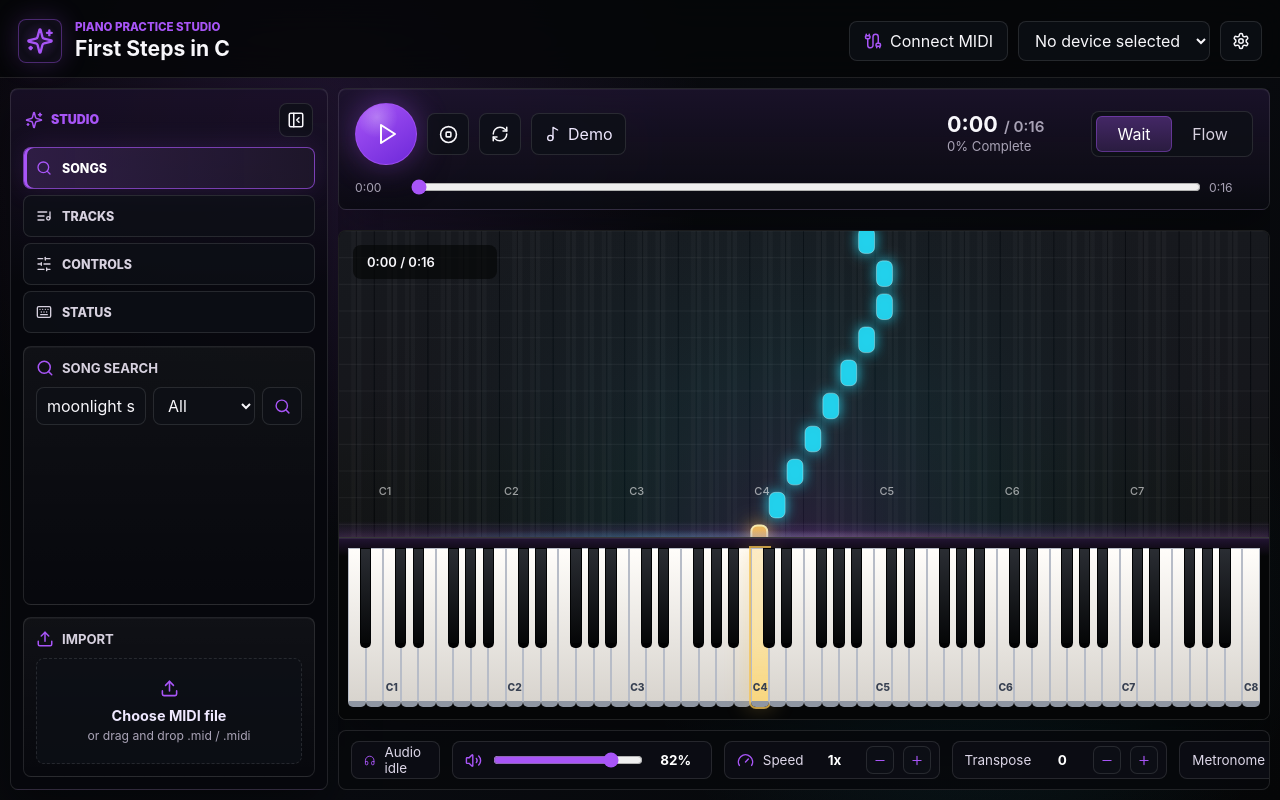
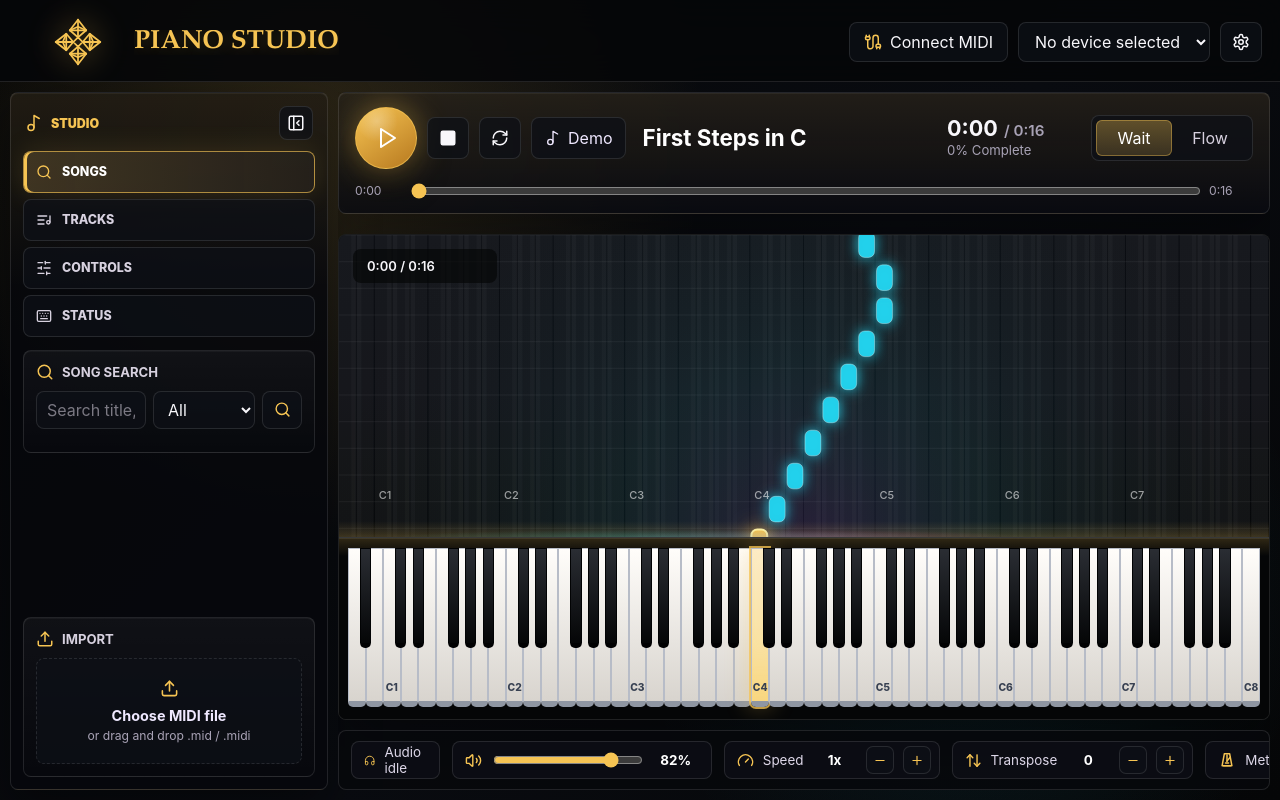
Before and after one commit to bogdan-5/pianostudio, a React (Vite) app: page / in a window 1280 px wide. Built offline with nearby package versions, Linux system fonts and the light colour scheme.

Commit message:
ui details

```diff
--- a/index.html
+++ b/index.html
@@ -1,13 +1,16 @@
 <!doctype html>
 <html lang="en">
+
 <head>
   <meta charset="UTF-8" />
   <meta name="viewport" content="width=device-width, initial-scale=1.0" />
   <meta name="theme-color" content="#111827" />
-    <title>Piano Practice Studio</title>
+  <title>Piano Studio</title>
 </head>
+
 <body>
   <div id="root"></div>
   <script type="module" src="/src/main.tsx"></script>
 </body>
+
 </html>
--- a/src/App.tsx
+++ b/src/App.tsx
@@ -1,9 +1,9 @@
 import {
+  ArrowUpDown,
   Cable,
   ChevronDown,
   ChevronLeft,
   ChevronRight,
-  CircleStop,
   Gauge,
   Headphones,
   Keyboard,
@@ -21,7 +21,7 @@ import {
   Search,
   Settings,
   SlidersHorizontal,
-  Sparkles,
+  Square,
   Upload,
   Volume2,
   X
@@ -63,7 +63,8 @@ const EMPTY_STATS: PracticeStats = { correct: 0, wrong: 0, missed: 0, streak: 0
 type SidePanelTab = "songs" | "tracks" | "controls" | "stats";
 type AccentThemeId = "purple" | "teal" | "gold" | "blue" | "pink";
 
-const ACCENT_KEY = "piano-learning-accent-theme";
+const DEFAULT_ACCENT_THEME: AccentThemeId = "gold";
+const ACCENT_KEY = "piano-studio-accent-theme";
 const ACCENT_THEMES: Array<{
   id: AccentThemeId;
   label: string;
@@ -71,9 +72,9 @@ const ACCENT_THEMES: Array<{
   rgb: string;
   dark: string;
 }> = [
+    { id: "gold", label: "Yellow", color: "#f6c453", rgb: "246, 196, 83", dark: "#b7791f" },
     { id: "purple", label: "Purple", color: "#a855f7", rgb: "168, 85, 247", dark: "#6d28d9" },
     { id: "teal", label: "Teal", color: "#34d399", rgb: "52, 211, 153", dark: "#047857" },
-  { id: "gold", label: "Gold", color: "#f6c453", rgb: "246, 196, 83", dark: "#b7791f" },
     { id: "blue", label: "Blue", color: "#38bdf8", rgb: "56, 189, 248", dark: "#0369a1" },
     { id: "pink", label: "Pink", color: "#fb7185", rgb: "251, 113, 133", dark: "#be123c" }
   ];
@@ -82,7 +83,7 @@ export function App() {
   const starterSong = useMemo(() => createBuiltInLesson(), []);
   const [song, setSong] = useState<NormalizedSong>(starterSong);
   const [selectedTrackIds, setSelectedTrackIds] = useState<string[]>(starterSong.tracks.map((track) => track.id));
-  const [query, setQuery] = useState("moonlight sonata");
+  const [query, setQuery] = useState("");
   const [source, setSource] = useState("all");
   const [results, setResults] = useState<SongSearchResult[]>([]);
   const [searchError, setSearchError] = useState("");
@@ -754,16 +755,16 @@ export function App() {
     <div className="appShell" style={accentStyle}>
       <header className="topBar">
         <div className="brandLockup">
-          <div className="appMark" aria-hidden="true">
-            <Sparkles size={28} />
+          <div className="appMark">
+            <AppLogo />
           </div>
           <div className="brandText">
-            <p className="eyebrow">Piano Practice Studio</p>
-            <h1>{song.title}</h1>
+            <h1>PIANO STUDIO</h1>
           </div>
         </div>
         <div className="topActions">
           <button className="iconTextButton" onClick={midi.connect} disabled={midi.permissionState === "connecting"}>
+            {midi.permissionState === "ready" ? <span className="midiStatusDot" aria-hidden="true" /> : null}
             <Cable size={18} />
             {midi.permissionState === "ready" ? "MIDI Ready" : midi.permissionState === "unsupported" ? "No Web MIDI" : "Connect MIDI"}
           </button>
@@ -783,7 +784,14 @@ export function App() {
               <option value="">No device selected</option>
             )}
           </select>
-          <button className="settingsButton" aria-label="Settings" onClick={() => setActiveSidePanel("controls")}>
+          <button
+            className="settingsButton"
+            aria-label="Settings"
+            onClick={() => {
+              setSidePanelOpen(true);
+              setActiveSidePanel("controls");
+            }}
+          >
             <Settings size={18} />
           </button>
         </div>
@@ -794,7 +802,7 @@ export function App() {
           <aside className="sidePanel">
             <div className="sidePanelTop">
               <div className="sidePanelTitle">
-                <Sparkles size={18} />
+                <Music2 size={18} />
                 <span>Studio</span>
               </div>
               <button className="collapseButton" onClick={() => setSidePanelOpen(false)} aria-label="Hide side panel">
@@ -1031,7 +1039,7 @@ export function App() {
                   {isPlaying ? <Pause size={24} /> : <Play size={24} />}
                 </button>
                 <button className="roundButton" onClick={stopTransport} aria-label="Stop">
-                  <CircleStop size={19} />
+                  <Square size={18} fill="currentColor" />
                 </button>
                 <button className="roundButton" onClick={() => resetPractice()} aria-label="Restart">
                   <RefreshCw size={18} />
@@ -1045,6 +1053,10 @@ export function App() {
                   {isDemoPlaying ? <Pause size={16} /> : <Music2 size={16} />}
                   <span>{isDemoPlaying ? "Stop" : "Demo"}</span>
                 </button>
+              </div>
+
+              <div className="transportSong">
+                <strong>{song.title}</strong>
               </div>
 
               <div className="transportReadout">
@@ -1161,6 +1173,7 @@ export function App() {
               </button>
             </div>
             <div className="bottomStepper">
+              <ArrowUpDown size={17} />
               <span>Transpose</span>
               <strong>{transpose > 0 ? `+${transpose}` : transpose}</strong>
               <button onClick={() => setTranspose((value) => Math.max(-12, value - 1))} aria-label="Transpose down">
@@ -1171,6 +1184,7 @@ export function App() {
               </button>
             </div>
             <label className="bottomToggle">
+              <MetronomeIcon />
               <span>Metronome</span>
               <input type="checkbox" checked={metronome} onChange={(event) => setMetronome(event.target.checked)} />
             </label>
@@ -1178,6 +1192,44 @@ export function App() {
         </section>
       </main>
     </div>
+  );
+}
+
+function MetronomeIcon() {
+  return (
+    <svg className="metronomeIcon" viewBox="0 0 24 24" role="img" aria-label="Metronome" aria-hidden="true">
+      <path d="M8.5 3.5h7l3 16h-13l3-16Z" />
+      <path d="M12 5.3v8.2" />
+      <path d="M12 13.5l4.2-5.2" />
+      <path d="M7.4 19.5h9.2" />
+      <path d="M10 16h4" />
+    </svg>
+  );
+}
+
+function AppLogo() {
+  return (
+    <svg className="logo" viewBox="-128 -128 256 256" xmlns="http://www.w3.org/2000/svg" role="img" aria-label="Logo">
+      <g
+        fill="none"
+        stroke="currentColor"
+        strokeWidth="9"
+        strokeLinecap="round"
+        strokeLinejoin="round"
+        vectorEffect="non-scaling-stroke"
+      >
+        <path d="M 0 -24 L 24 0 L 0 24 L -24 0 Z" />
+        <g id="logo-arm">
+          <path d="M 0 -114 L 42 -60 L 0 -24 L -42 -60 Z" />
+          <path d="M 0 -114 L 0 -24" />
+          <path d="M -42 -60 L 42 -60" />
+          <path d="M -42 -60 L 0 -78 L 42 -60" />
+        </g>
+        <use href="#logo-arm" transform="rotate(90)" />
+        <use href="#logo-arm" transform="rotate(180)" />
+        <use href="#logo-arm" transform="rotate(270)" />
+      </g>
+    </svg>
   );
 }
 
@@ -1244,8 +1296,8 @@ function delay(ms: number): Promise<void> {
 function loadAccentTheme(): AccentThemeId {
   try {
     const stored = localStorage.getItem(ACCENT_KEY);
-    return ACCENT_THEMES.some((theme) => theme.id === stored) ? (stored as AccentThemeId) : "purple";
+    return ACCENT_THEMES.some((theme) => theme.id === stored) ? (stored as AccentThemeId) : DEFAULT_ACCENT_THEME;
   } catch {
-    return "purple";
+    return DEFAULT_ACCENT_THEME;
   }
 }
--- a/src/styles.css
+++ b/src/styles.css
@@ -7,9 +7,9 @@
   font-synthesis: none;
   text-rendering: optimizeLegibility;
   -webkit-font-smoothing: antialiased;
-  --accent: #a855f7;
-  --accent-rgb: 168, 85, 247;
-  --accent-dark: #6d28d9;
+  --accent: #f6c453;
+  --accent-rgb: 246, 196, 83;
+  --accent-dark: #b7791f;
   --surface: rgba(10, 12, 18, 0.86);
   --surface-strong: rgba(15, 17, 24, 0.96);
   --surface-soft: rgba(18, 20, 30, 0.7);
@@ -77,50 +77,47 @@ select:focus-visible {
 }
 
 .brandLockup {
+  padding-left: 2em;
   min-width: 0;
   display: flex;
   align-items: center;
-  gap: 13px;
+  gap: 12px;
 }
 
 .appMark {
-  width: 44px;
-  height: 44px;
-  border: 1px solid rgba(var(--accent-rgb), 0.42);
-  border-radius: 8px;
+  width: 56px;
+  height: 56px;
   display: grid;
   place-items: center;
   color: var(--accent);
-  background:
-    radial-gradient(circle, rgba(var(--accent-rgb), 0.24), transparent 64%),
-    rgba(11, 12, 17, 0.84);
-  box-shadow:
-    0 0 26px rgba(var(--accent-rgb), 0.22),
-    inset 0 0 20px rgba(var(--accent-rgb), 0.09);
+  filter: drop-shadow(0 0 16px rgba(var(--accent-rgb), 0.42));
+  flex: 0 0 auto;
+}
+
+.logo {
+  width: 50px;
+  height: 50px;
+  display: block;
 }
 
 .brandText {
   min-width: 0;
+  padding: 1em;
 }
 
 .topBar h1 {
-  margin: 3px 0 0;
-  font-size: clamp(1.05rem, 1.65vw, 1.45rem);
-  line-height: 1.18;
+  margin: 0;
+  color: var(--accent);
+  font-family: "Palatino Linotype", Palatino, Georgia, Cambria, "Times New Roman", serif;
+  font-size: clamp(1.55rem, 2.05vw, 2.2rem);
+  font-weight: 700;
+  line-height: 0.95;
   letter-spacing: 0;
-  max-width: min(56vw, 760px);
+  max-width: 340px;
   white-space: nowrap;
   overflow: hidden;
   text-overflow: ellipsis;
-}
-
-.eyebrow {
-  margin: 0;
-  color: var(--accent);
-  font-size: 0.72rem;
-  font-weight: 800;
-  text-transform: uppercase;
-  letter-spacing: 0;
+  text-shadow: 0 0 18px rgba(var(--accent-rgb), 0.28);
 }
 
 .topActions {
@@ -160,6 +157,7 @@ select:focus-visible {
 }
 
 .iconTextButton {
+  position: relative;
   padding: 0 14px;
   display: inline-flex;
   align-items: center;
@@ -169,6 +167,16 @@ select:focus-visible {
 
 .iconTextButton svg {
   color: var(--accent);
+}
+
+.midiStatusDot {
+  width: 8px;
+  height: 8px;
+  border-radius: 999px;
+  background: #2ee59d;
+  box-shadow:
+    0 0 0 3px rgba(46, 229, 157, 0.12),
+    0 0 14px rgba(46, 229, 157, 0.78);
 }
 
 .deviceSelect {
@@ -314,8 +322,8 @@ select:focus-visible {
 .songsPanelBody {
   min-height: 0;
   height: 100%;
-  display: grid;
-  grid-template-rows: minmax(0, 1fr) auto;
+  display: flex;
+  flex-direction: column;
   gap: 12px;
 }
 
@@ -331,12 +339,17 @@ select:focus-visible {
 
 .songSearchPanel {
   min-height: 0;
+  max-height: calc(100% - 174px);
   display: flex;
+  flex: 0 1 auto;
   flex-direction: column;
+  overflow: hidden;
 }
 
 .importPanel {
   align-self: end;
+  flex: 0 0 auto;
+  margin-top: auto;
   width: 100%;
 }
 
@@ -421,6 +434,7 @@ select:focus-visible {
 }
 
 .songSearchPanel .resultList {
+  flex: 1 1 auto;
   min-height: 0;
   overflow: auto;
   padding-right: 3px;
@@ -560,9 +574,24 @@ select:focus-visible {
 
 .transportTop {
   display: grid;
-  grid-template-columns: minmax(330px, 1fr) auto auto;
+  grid-template-columns: auto minmax(180px, 1fr) auto auto;
   align-items: center;
   gap: 16px;
+}
+
+.transportSong {
+  min-width: 0;
+  display: grid;
+  gap: 4px;
+}
+
+.transportSong strong {
+  color: #fff;
+  font-size: 1.4rem;
+  line-height: 1.14;
+  white-space: nowrap;
+  overflow: hidden;
+  text-overflow: ellipsis;
 }
 
 .transportControls {
@@ -701,7 +730,7 @@ select:focus-visible {
   gap: 10px;
 }
 
-.loopBar > div {
+.loopBar>div {
   min-width: 0;
   display: inline-flex;
   align-items: center;
@@ -957,7 +986,8 @@ input[type="range"] {
 
 .utilityChip svg,
 .bottomSlider svg,
-.bottomStepper svg {
+.bottomStepper svg,
+.bottomToggle svg {
   color: var(--accent);
 }
 
@@ -988,13 +1018,22 @@ input[type="range"] {
 }
 
 .bottomToggle {
-  margin-left: auto;
   padding: 0 12px;
 }
 
 .bottomToggle input {
   width: 34px;
   height: 18px;
+}
+
+.metronomeIcon {
+  width: 18px;
+  height: 18px;
+  fill: none;
+  stroke: currentColor;
+  stroke-width: 2;
+  stroke-linecap: round;
+  stroke-linejoin: round;
 }
 
 .statsBlock {
@@ -1057,7 +1096,7 @@ input[type="range"] {
   color: #fff;
 }
 
-.stepperRow > div {
+.stepperRow>div {
   display: inline-flex;
   align-items: center;
   gap: 8px;
@@ -1083,7 +1122,7 @@ input[type="range"] {
   gap: 8px;
 }
 
-.accentChooser > div {
+.accentChooser>div {
   display: flex;
   gap: 8px;
 }
@@ -1128,6 +1167,10 @@ input[type="range"] {
 
   .transportTop {
     grid-template-columns: minmax(0, 1fr) auto;
+  }
+
+  .transportSong {
+    grid-column: 1 / -1;
   }
 
   .transportReadout {
@@ -1227,7 +1270,7 @@ input[type="range"] {
     flex-direction: column;
   }
 
-  .loopBar > div:last-child {
+  .loopBar>div:last-child {
     display: grid;
     grid-template-columns: 1fr 1fr;
   }
```
Lines whose indentation alone changed are shown as unchanged.
